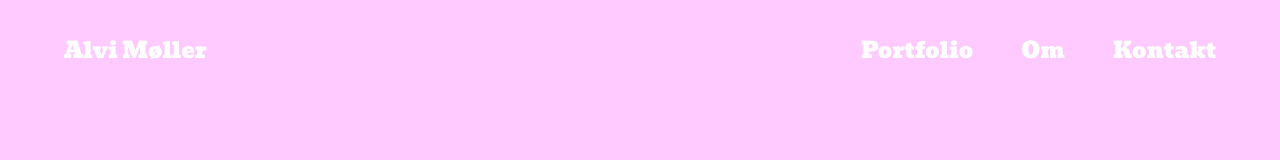
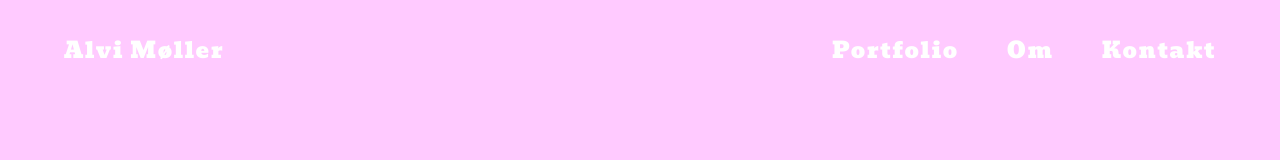
Before and after one commit to alvihelene/portfolio, a React (Vite) app in the folder portfolio/: page / in a window 1280 px wide. Shown: the top 160 px of the page. Built offline with nearby package versions, Linux system fonts and the light colour scheme; a web font is replaced by a local one.

Commit message:
small style edits

```diff
--- a/portfolio/src/nav/Navbar.scss
+++ b/portfolio/src/nav/Navbar.scss
@@ -13,6 +13,7 @@ $navbar-spacing: 2rem;
   padding: 2rem;
   z-index: 10;
   font-size: 1.4rem;
+  letter-spacing: 0.1rem;
 
   .left {
     flex: 1;
@@ -30,10 +31,9 @@ $navbar-spacing: 2rem;
   }
 
   @media screen and (max-width: 700px) {
-
-        padding:0px;
-        margin-top:2rem;
-        font-size:1.4rem;
+    padding: 0px;
+    margin-top: 2rem;
+    font-size: 1.4rem;
 
     .right {
       display: none;
@@ -46,7 +46,7 @@ $navbar-spacing: 2rem;
     }
 
     .burger-icon {
-            background-image: url('../content/gfx/burger-icon.svg');
+      background-image: url("../content/gfx/burger-icon.svg");
       background-size: contain;
       background-repeat: no-repeat;
       width: 35px;
```
Also changed, not shown: portfolio/src/components/background/Mountains.scss (line endings or trailing spaces). Lines whose indentation alone changed are shown as unchanged.
